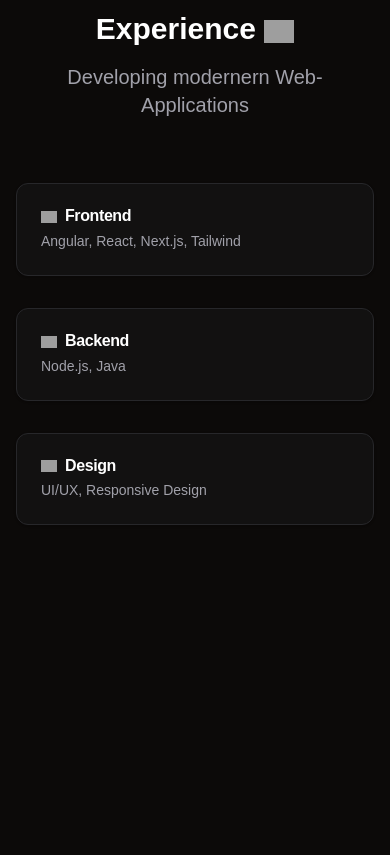
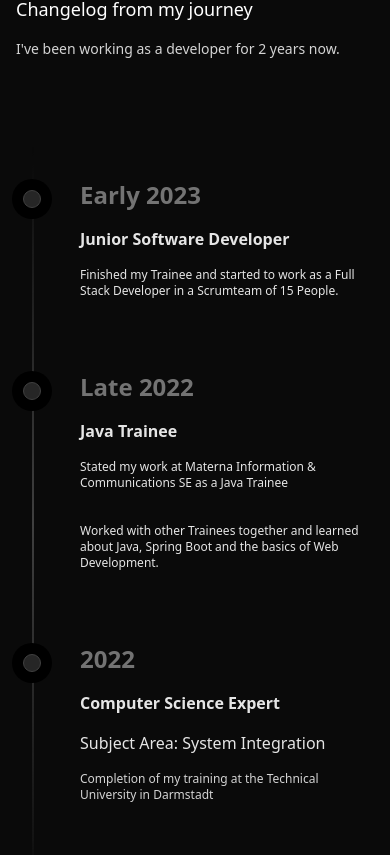
Before and after one commit to SirSebi/portfolio, a Next.js app: page / in a window 390 px wide. Shown: the part 929-1784 px from the top of the page. Before the commit the page ends 1550 px from the top, so only its background shows below. Built offline with nearby package versions, Linux system fonts and the light colour scheme; grey boxes are pictures that could not be loaded; what tailwindcss-motion would draw is missing.

Commit message:
implement the timeline component

```diff
--- a/src/app/page.tsx
+++ b/src/app/page.tsx
@@ -1,12 +1,14 @@
 import Navbar from '@/components/Navbar'
 import Hero from '@/components/Hero'
 import Services from '@/components/Services'
+import { TimelineComponent } from '@/components/Timeline'
 
 export default function Home() {
   return (
     <main className="min-h-screen">
       <Navbar />
       <Hero />
+      <TimelineComponent />
       <Services />
     </main>
   )
--- a/src/components/Navbar.tsx
+++ b/src/components/Navbar.tsx
@@ -9,7 +9,7 @@ export default function Navbar() {
             <h1 className="text-xl font-bold text-white">SB</h1>
           </div>
           <div className="hidden md:flex items-center space-x-8">
-              <ShinyButton>My Projects</ShinyButton>
+              <ShinyButton>Projects</ShinyButton>
           </div>
         </div>
       </div>
--- /dev/null
+++ b/src/components/Timeline.tsx
@@ -0,0 +1,61 @@
+import Image from "next/image"
+import { Timeline, type TimelineEntry } from "./ui/timeline"
+
+export function TimelineComponent() {
+  const data: TimelineEntry[] = [
+    {
+      title: "Early 2023",
+      content: (
+        <div>
+            <p className="text-neutral-800 dark:text-neutral-200 text-l md:text-xl font-bold mb-4">
+            Junior Software Developer
+          </p>
+          <p className="text-neutral-800 dark:text-neutral-200 text-xs md:text-sm font-normal mb-8">
+            Finished my Trainee and started to work as a Full Stack Developer in a Scrumteam of 15 People.
+          </p>
+        </div>
+      ),
+    },
+    {
+      title: "Late 2022",
+      content: (
+        <div>
+          <p className="text-neutral-800 dark:text-neutral-200 text-l md:text-xl font-bold mb-4">
+            Java Trainee
+          </p>
+          <p className="text-neutral-800 dark:text-neutral-200 text-xs md:text-sm font-normal mb-8">
+            Stated my work at Materna Information & Communications SE as a Java Trainee
+          </p>
+          <p className="text-neutral-800 dark:text-neutral-200 text-xs md:text-sm font-normal mb-8">
+            Worked with other Trainees together and learned about Java, Spring Boot and the basics of Web Development.
+          </p>
+        </div>
+      ),
+    },
+    {
+      title: "2022",
+      content: (
+        <div>
+          <p className="text-neutral-800 dark:text-neutral-200 text-l md:text-xl font-bold mb-4">
+            Computer Science Expert
+          </p>
+          <p className="text-neutral-800 dark:text-neutral-200 text-m md:text-sm font-normal mb-4">
+            Subject Area: System Integration
+          </p>
+
+          <div className="mb-8">
+            <div className="flex gap-2 items-center text-neutral-700 dark:text-neutral-300 text-xs md:text-sm">
+                Completion of my training at the Technical University in Darmstadt
+            </div>
+          </div>
+        </div>
+      ),
+    },
+  ]
+
+  return (
+    <div className="w-full">
+      <Timeline data={data} />
+    </div>
+  )
+}
--- /dev/null
+++ b/src/components/ui/timeline.tsx
@@ -0,0 +1,129 @@
+"use client"
+
+import type React from "react"
+import { useEffect, useRef, useState, memo } from "react"
+import { useSpring, animated } from "@react-spring/web"
+
+export interface TimelineEntry {
+  title: string
+  content: React.ReactNode
+}
+
+interface TimelineProps {
+  data: TimelineEntry[]
+}
+
+export const Timeline = memo(({ data }: TimelineProps) => {
+  const ref = useRef<HTMLDivElement>(null)
+  const containerRef = useRef<HTMLDivElement>(null)
+  const [height, setHeight] = useState(0)
+  const [scrollProgress, setScrollProgress] = useState(0)
+
+  const springs = useSpring({
+    from: { height: 0, opacity: 0 },
+    to: {
+      height: height * scrollProgress,
+      opacity: scrollProgress > 0.1 ? 1 : 0,
+    },
+    config: {
+      tension: 170,
+      friction: 26,
+    },
+  })
+
+  useEffect(() => {
+    if (ref.current) {
+      const rect = ref.current.getBoundingClientRect()
+      setHeight(rect.height)
+    }
+  }, [])
+
+  useEffect(() => {
+    const handleScroll = () => {
+      if (!containerRef.current) return
+
+      const rect = containerRef.current.getBoundingClientRect()
+      const windowHeight = window.innerHeight
+
+      // Calculate progress based on viewport position
+      const start = windowHeight * 0.1 // 10% from top
+      const end = windowHeight * 0.5 // 50% from top
+      const total = end - start
+
+      const elementTop = rect.top
+      const elementBottom = rect.bottom
+
+      let progress = 0
+
+      if (elementTop <= start) {
+        if (elementBottom <= end) {
+          progress = 1
+        } else {
+          progress = Math.min(Math.max((start - elementTop) / total, 0), 1)
+        }
+      }
+
+      setScrollProgress(progress)
+    }
+
+    window.addEventListener("scroll", handleScroll, { passive: true })
+    handleScroll() // Initial calculation
+
+    return () => window.removeEventListener("scroll", handleScroll)
+  }, [])
+
+  return (
+    <div className="w-full bg-white dark:bg-neutral-950 font-sans md:px-10" ref={containerRef}>
+      <div className="max-w-7xl mx-auto py-20 px-4 md:px-8 lg:px-10">
+        <h2 className="text-lg md:text-4xl mb-4 text-black dark:text-white max-w-4xl">Changelog from my journey</h2>
+        <p className="text-neutral-700 dark:text-neutral-300 text-sm md:text-base max-w-sm">
+          I&apos;ve been working as a developer for 2 years now.
+        </p>
+      </div>
+
+      <div ref={ref} className="relative max-w-7xl mx-auto pb-20">
+        {data.map((item, index) => (
+          <div key={index} className="flex justify-start pt-10 md:pt-40 md:gap-10">
+            <div className="sticky flex flex-col md:flex-row z-40 items-center top-40 self-start max-w-xs lg:max-w-sm md:w-full">
+              <div className="h-10 absolute left-3 md:left-3 w-10 rounded-full bg-white dark:bg-black flex items-center justify-center">
+                <div className="h-4 w-4 rounded-full bg-neutral-200 dark:bg-neutral-800 border border-neutral-300 dark:border-neutral-700 p-2" />
+              </div>
+              <h3 className="hidden md:block text-xl md:pl-20 md:text-5xl font-bold text-neutral-500 dark:text-neutral-500">
+                {item.title}
+              </h3>
+            </div>
+
+            <div className="relative pl-20 pr-4 md:pl-4 w-full">
+              <h3 className="md:hidden block text-2xl mb-4 text-left font-bold text-neutral-500 dark:text-neutral-500">
+                {item.title}
+              </h3>
+              {item.content}
+            </div>
+          </div>
+        ))}
+        <div
+          style={{
+            height: height + "px",
+          }}
+          className="absolute md:left-8 left-8 top-0 overflow-hidden w-[2px] bg-[linear-gradient(to_bottom,var(--tw-gradient-stops))] from-transparent from-[0%] via-neutral-200 dark:via-neutral-700 to-transparent to-[99%] [mask-image:linear-gradient(to_bottom,transparent_0%,black_10%,black_90%,transparent_100%)]"
+        >
+          <animated.div
+            style={{
+              ...springs,
+              width: "2px",
+              position: "absolute",
+              insetInline: 0,
+              top: 0,
+              background: "linear-gradient(to top, rgb(168, 85, 247) 0%, rgb(59, 130, 246) 50%, transparent 100%)",
+              backgroundSize: "100% 200%",
+              backgroundPosition: `0% ${100 - scrollProgress * 100}%`,
+              borderRadius: "9999px",
+            }}
+          />
+        </div>
+      </div>
+    </div>
+  )
+})
+
+Timeline.displayName = "Timeline"
```
Also changed, not shown: package.json (+6 -2 lines), 2 other files (tests, documents, lock files or other folders).
